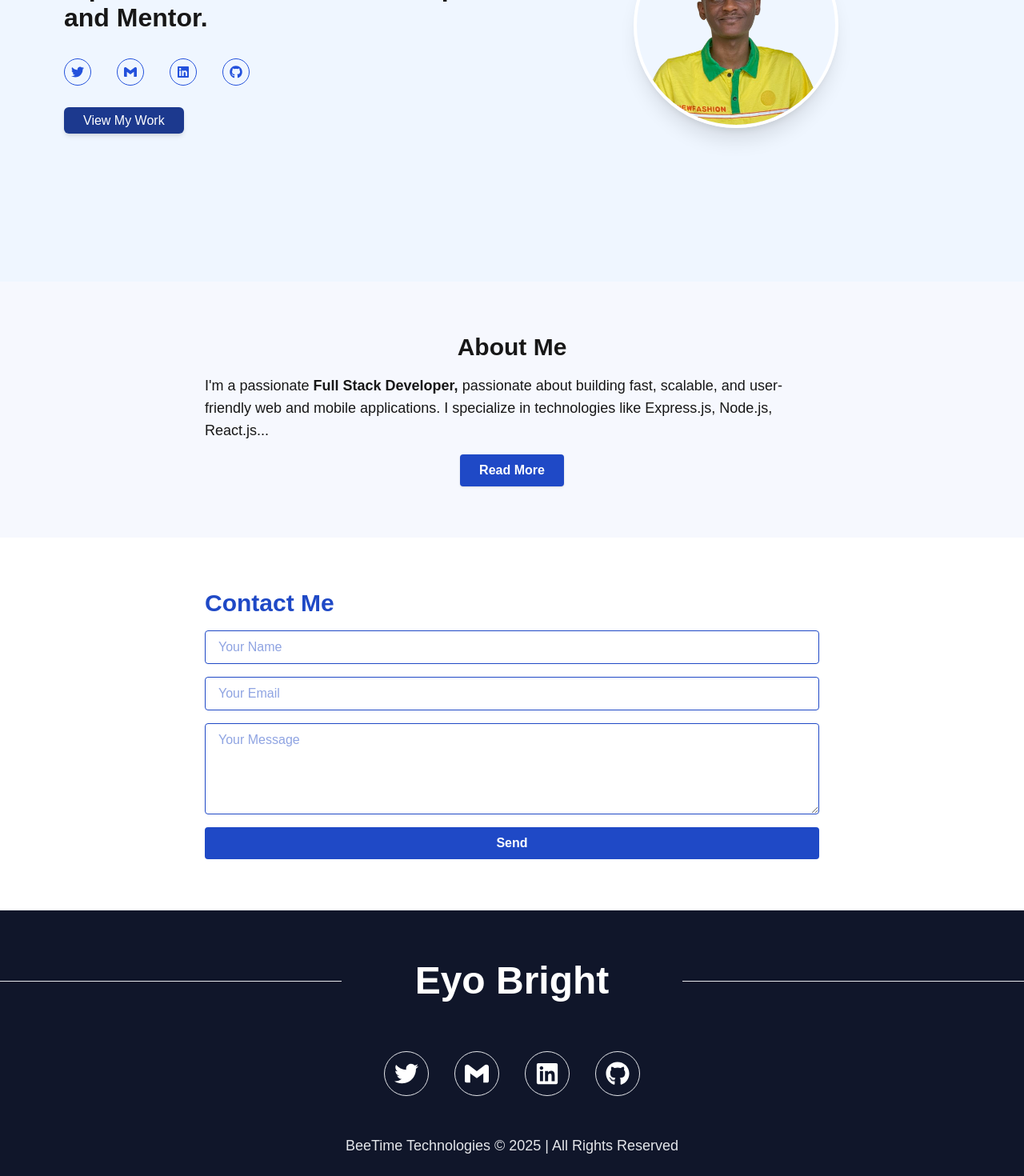
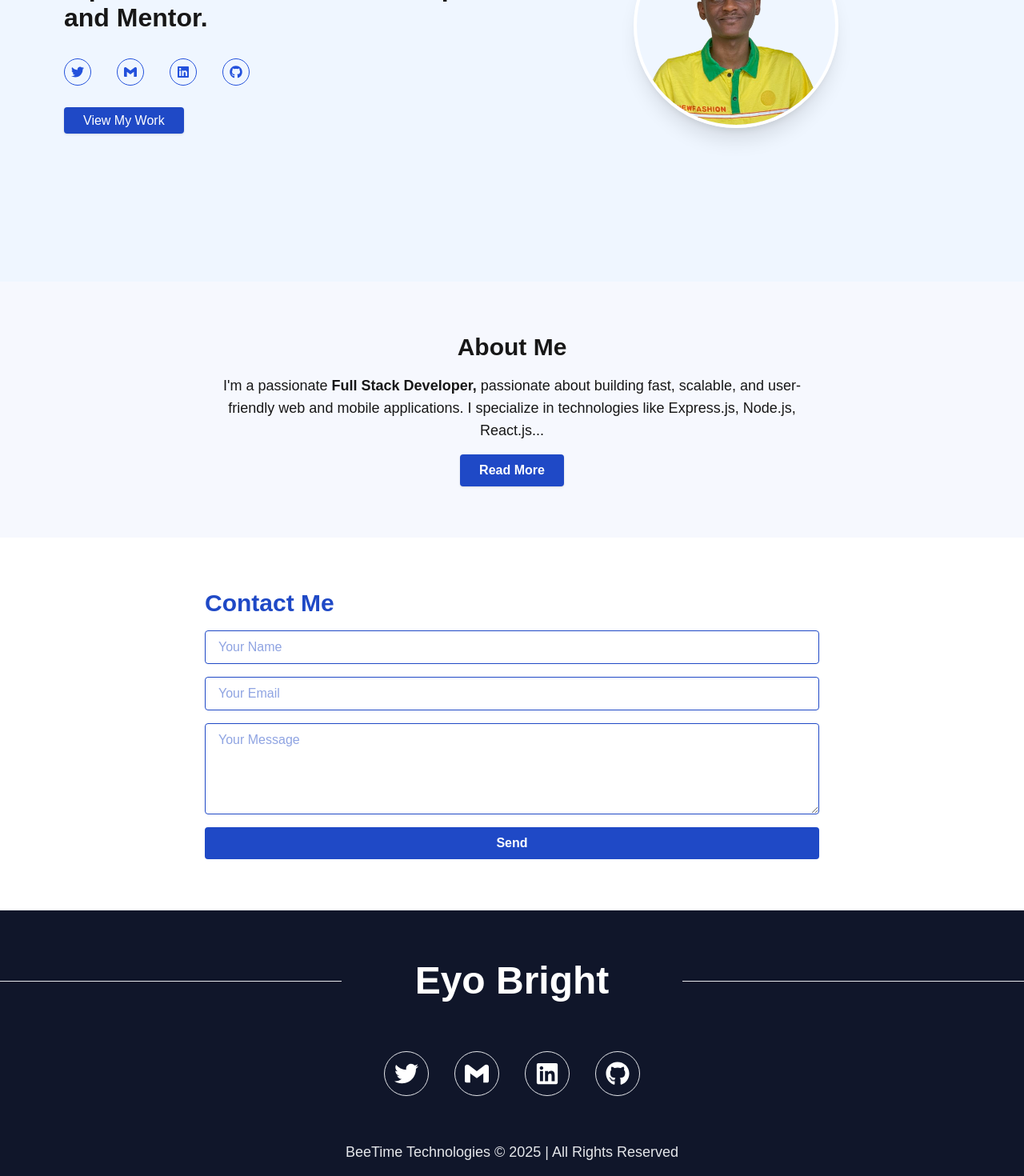
Before and after one commit to B-gentle/next-portfolio, a Next.js app: page / in a window 1280 px wide. Shown: the part 360-1830 px from the top of the page at 80% size. Built offline with nearby package versions, Linux system fonts and the light colour scheme.

Commit message:
modified footer

```diff
--- a/components/About.tsx
+++ b/components/About.tsx
@@ -25,7 +25,7 @@ export default function About() {
           whileInView={{ opacity: 1 }}
           viewport={{ once: true }}
           transition={{ delay: 0.2, duration: 0.6 }}
-          className="mb-4 text-base sm:text-lg"
+          className="mb-4 text-base text-center sm:text-lg"
         >
           I&#39;m a passionate{" "}
           <span className="font-semibold">Full Stack Developer,</span>{" "}
--- a/components/Footer.tsx
+++ b/components/Footer.tsx
@@ -49,7 +49,7 @@ export default function Footer() {
       </div>
 
       {/* Copyright */}
-      <div className="text-gray-200 text-lg mt-4 font-medium">
+      <div className="text-gray-200 md:text-lg mt-4 font-medium p-2 text-center">
         BeeTime Technologies © {currentYear} | All Rights Reserved
       </div>
     </footer>
--- a/components/Hero.tsx
+++ b/components/Hero.tsx
@@ -60,7 +60,7 @@ const Hero = () => {
         <div className="mt-6">
           <a
             href="/projects"
-            className="bg-blue-900 text-white px-6 py-2 rounded-md shadow-md hover:bg-blue-800 transition"
+            className="bg-primary text-white px-6 py-2 rounded shadow hover:bg-blue-800 transition"
           >
             View My Work
           </a>
--- a/components/Navbar.tsx
+++ b/components/Navbar.tsx
@@ -60,10 +60,10 @@ export default function Navbar() {
           <h2 className="text-xl font-bold text-blue-900">Menu</h2>
         </div>
         <nav className="flex flex-col space-y-4 text-blue-700 font-medium">
-          <a href="home" onClick={toggleNav} className="hover:text-blue-900">Home</a>
-          <a href="about" onClick={toggleNav} className="hover:text-blue-900">About</a>
-          <a href="projects" onClick={toggleNav} className="hover:text-blue-900">Projects</a>
-          <a href="contact" onClick={toggleNav} className="hover:text-blue-900">Contact</a>
+          <Link href="/" onClick={toggleNav} className="hover:text-blue-900">Home</Link>
+          <Link href="/about" onClick={toggleNav} className="hover:text-blue-900">About</Link>
+          <Link href="/projects" onClick={toggleNav} className="hover:text-blue-900">Projects</Link>
+          <Link href="/contact" onClick={toggleNav} className="hover:text-blue-900">Contact</Link>
         </nav>
       </motion.div>
       )}
```
